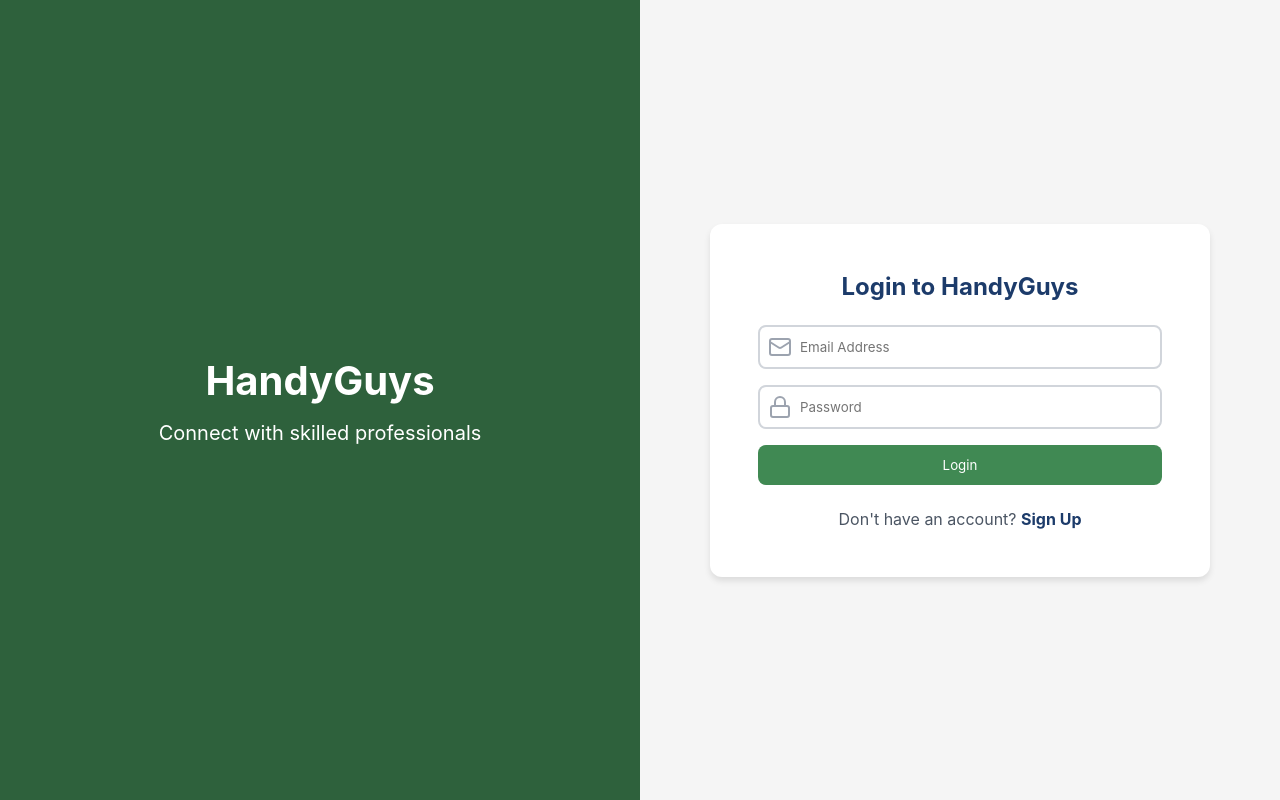
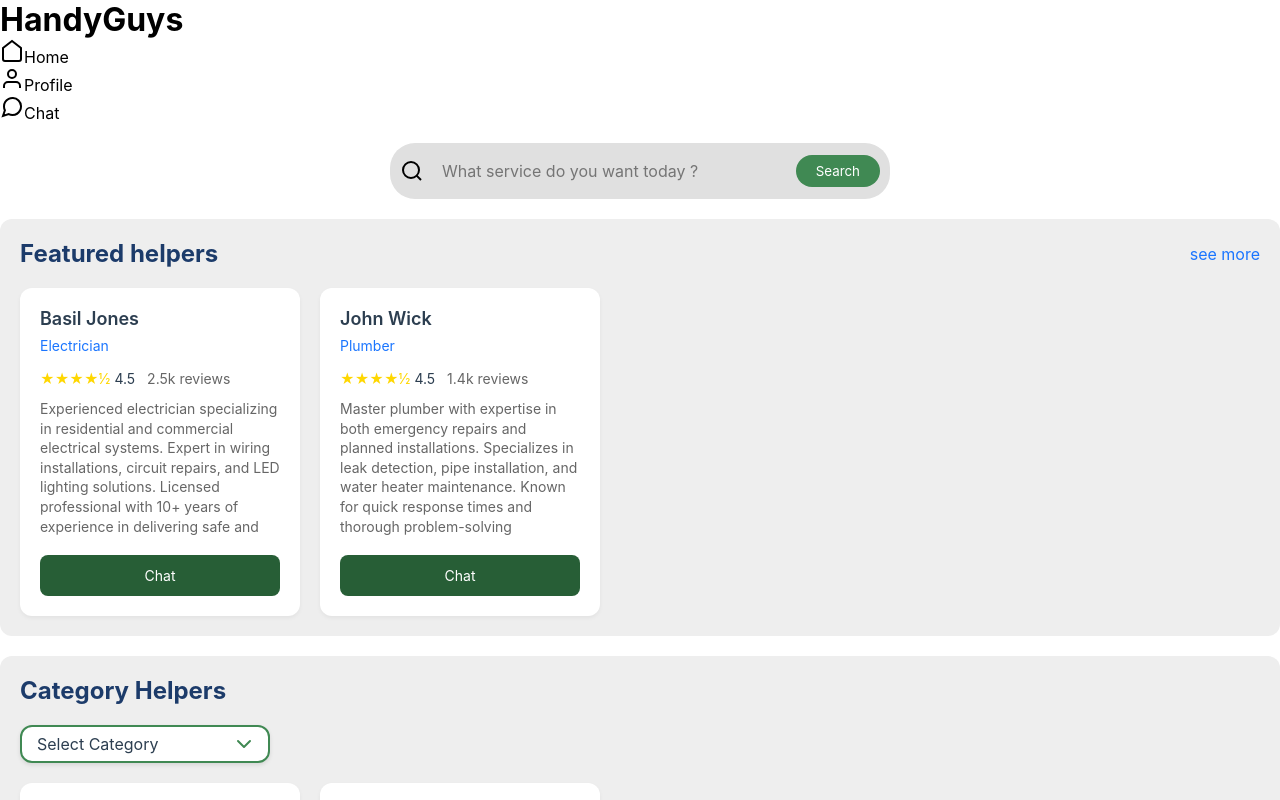
Before and after one commit to Rancy21/HandyGuys_React, a React (Vite) app: page /home in a window 1280 px wide. Shown: the top 800 px of the page. Built offline with nearby package versions, Linux system fonts and the light colour scheme.

Commit message:
Set Router

```diff
--- a/src/main.jsx
+++ b/src/main.jsx
@@ -1,9 +1,11 @@
+import { StrictMode } from "react";
 import { createRoot } from "react-dom/client";
 import "./index.css";
 import Login from "./pages/Login.jsx";
-import { BrowserRouter } from "react-router";
+import { RouterProvider } from "react-router";
+import router from "./routes.tsx";
 createRoot(document.getElementById("root")).render(
-  <BrowserRouter>
-   <Login />
-  </BrowserRouter>
+  <StrictMode>
+    <RouterProvider router={router} />
+  </StrictMode>
 );
--- a/src/routes.tsx
+++ b/src/routes.tsx
@@ -1,34 +1,22 @@
-import React from 'react'
-import App from './App.jsx'
-import { Routes, Route } from "react-router";
-import { createBrowserRouter } from 'react-router';
-import Login from '../src/pages/Login.jsx';
-import Home from './Pages/Home.jsx';
+import React from "react";
+import { createBrowserRouter } from "react-router";
+import Login from "../src/pages/Login.jsx";
+import Home from "./Pages/Home.jsx";
+import Signup from "./pages/SignUp.jsx";
 
-
-const router = () => {
-    return (
-      <div>
-
-        {/* Routes */}
-        <Routes>
-          <Route path="/" element={<Login />} />
-          <Route path="/home" element={<Home />} />
-        </Routes>
-      </div>
-    );
-}
-// createBrowserRouter([
-// {
-//     path: '/',
-//     element: <App />,
-// },{
-//     path: '/login',
-//     element: <Login />,
-// },{
-//     path: '/home',
-//     element: <Home />,
-// }
-// ]);
+const router = createBrowserRouter([
+  {
+    path: "/",
+    element: <Login></Login>,
+  },
+  {
+    path: "/home",
+    element: <Home></Home>,
+  },
+  {
+    path: "/sign",
+    element: <Signup />,
+  },
+]);
 
 export default router;
```
